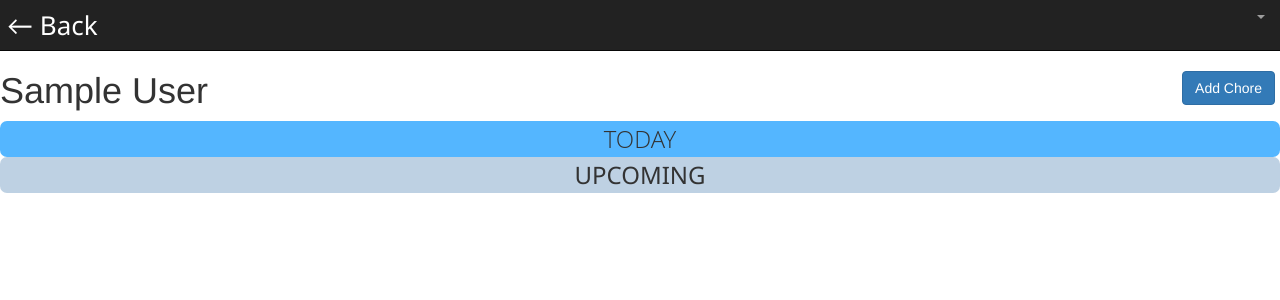
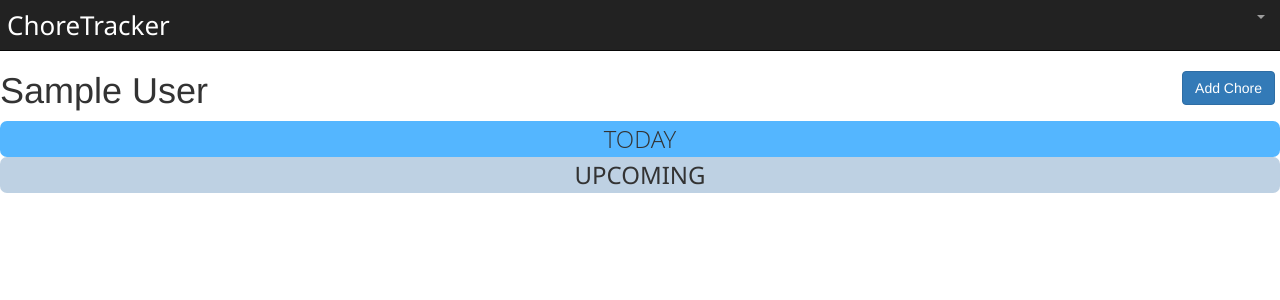
Before and after one commit to yvang121/Chore-Tracker, a Django app: page /house/1/housemate/1/chore-summary in a window 1280 px wide. Shown: the top 300 px of the page. Run offline with Django 3.2, Linux system fonts and the light colour scheme; tables that the repository leaves empty hold one stand-in row (values such as "Sample post"); some libraries are stand-ins or nearby versions.

Commit message:
Changed back link to Chore Tracker.

```diff
--- a/chore_tracker/chore_app/templates/chore_app/detail.html
+++ b/chore_tracker/chore_app/templates/chore_app/detail.html
@@ -15,7 +15,7 @@
 	<!-- Black navbar header -->
 	<nav class="navbar navbar-inverse navbar-static-top">
 		<div class="container-fluid">
-			<a class="navbar-brand" href="{% url 'chore_app:index' house.id %}">&#8592 Back</a>
+			<a class="navbar-brand" href="{% url 'chore_app:index' house.id %}">ChoreTracker</a>
 			<button class="navbar-toggle" data-toggle="collapse" data-target=".navHeaderCollapse">
 				<span class="icon-bar"></span>
 				<span class="icon-bar"></span>
```
